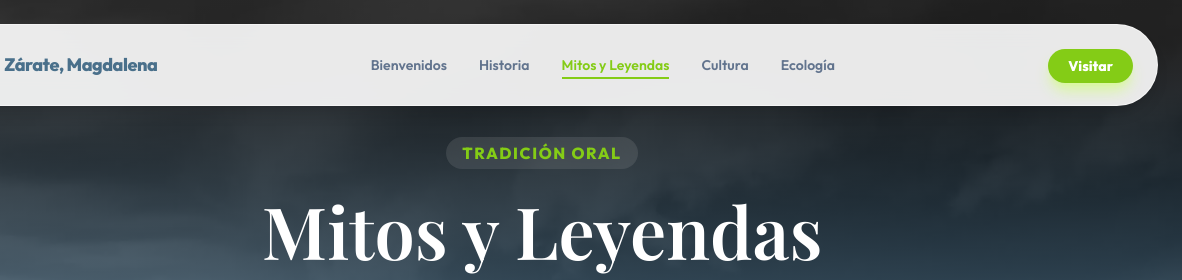
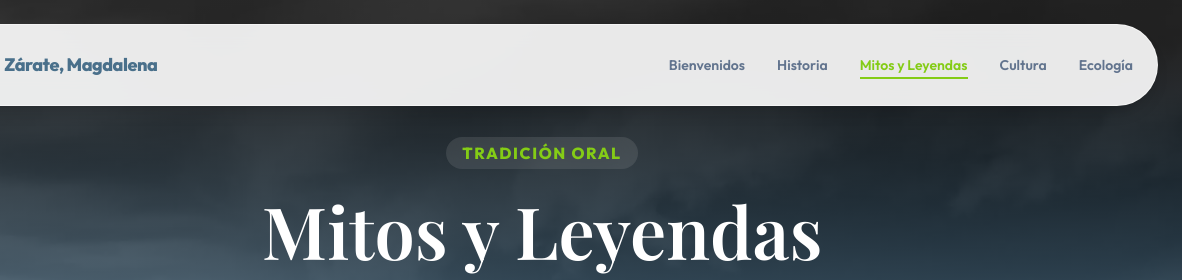
Before and after one commit to Luifer1994/zarate-magdalena-pagina, an Astro site: page /mitos in a window 1280 px wide. Shown: the top 280 px of the page, 98-1280 px from the left. Built offline with nearby package versions, Linux system fonts and the light colour scheme; Astro itself is replaced by a stand-in of ours; a web font is replaced by a local one.

Commit message:
feat: remove "Visitar" button from desktop and mobile navigation menus

```diff
--- a/src/components/Navigation.astro
+++ b/src/components/Navigation.astro
@@ -52,15 +52,6 @@ const currentPath = Astro.url.pathname;
       }
     </div>
 
-    <div class="hidden md:block">
-      <a
-        href="/galeria"
-        class="bg-zarate-green text-white px-5 py-2 rounded-full text-sm font-bold hover:bg-lime-600 transition-transform hover:scale-105 shadow-lg shadow-lime-200"
-      >
-        Visitar
-      </a>
-    </div>
-
     <!-- Mobile Menu Button -->
     <button
       id="mobile-menu-btn"
@@ -102,11 +93,6 @@ const currentPath = Astro.url.pathname;
         );
       })
     }
-    <a
-      href="/galeria"
-      class="bg-zarate-green text-white px-8 py-3 rounded-full text-lg font-bold shadow-lg shadow-lime-200 mobile-link"
-      >Visitar</a
-    >
   </div>
 </nav>
 
```
